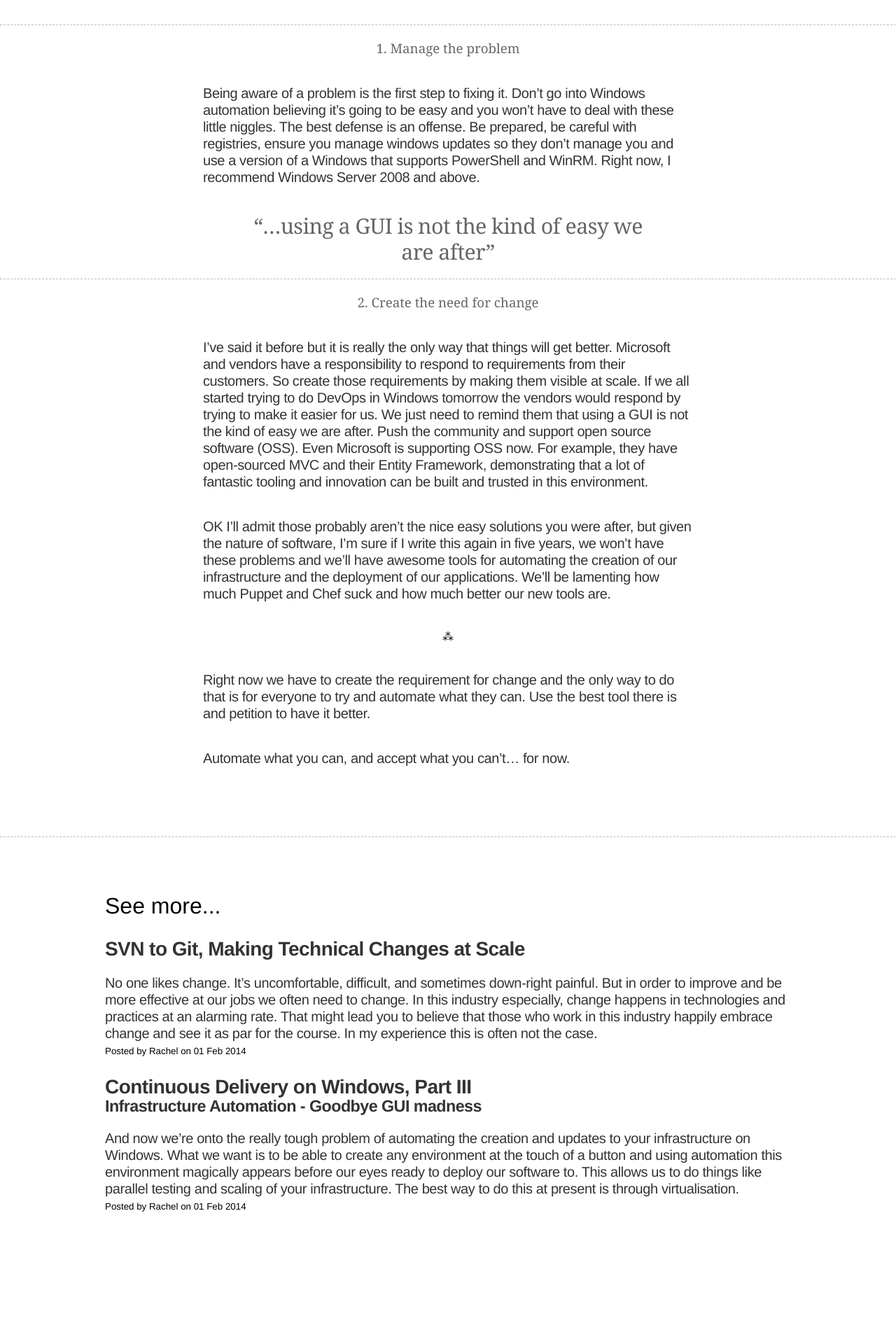
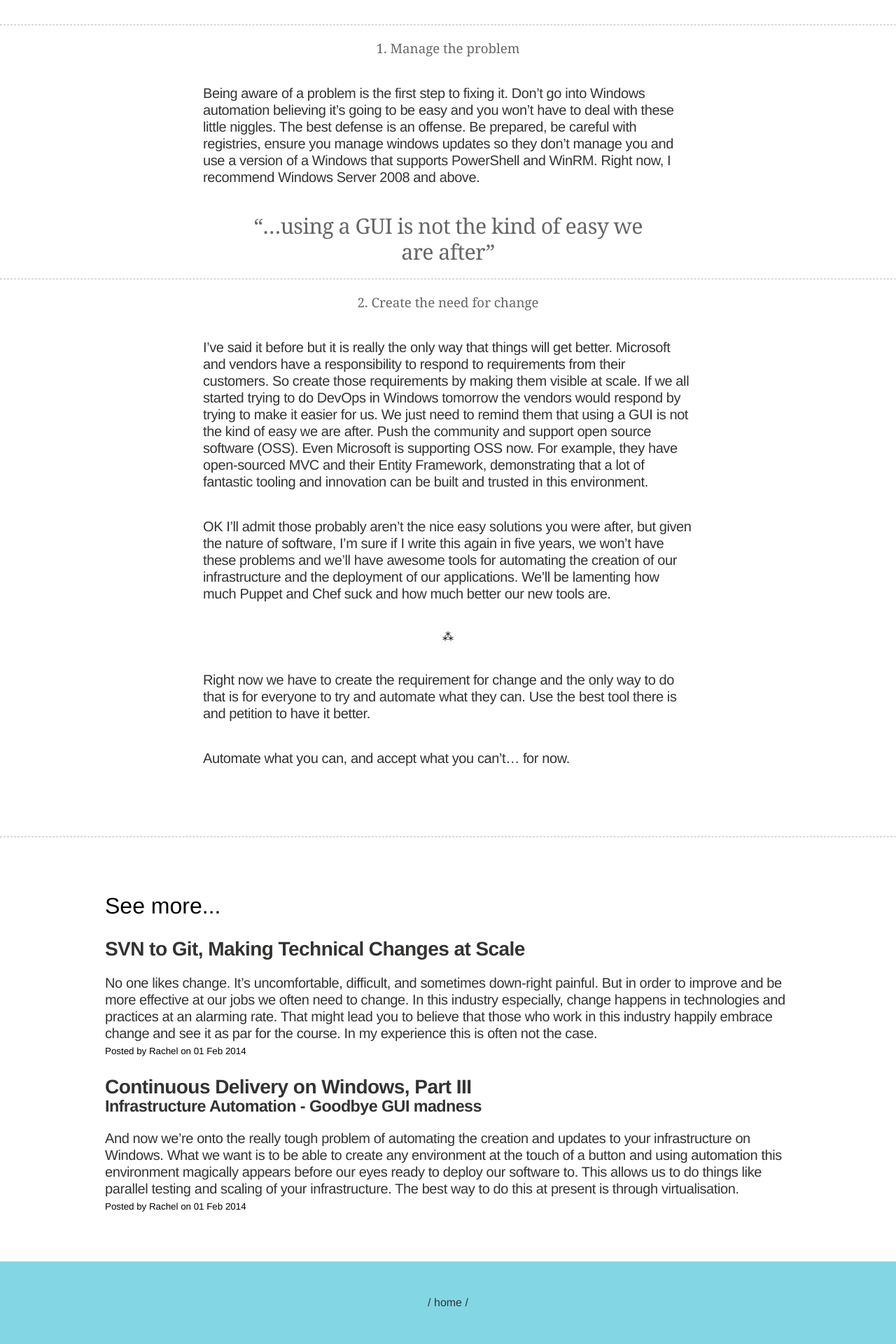
Before and after one commit to caek/caek.github.io, a Jekyll site: the page built from _posts/2014-02-09-CD-Windows-Part-3.markdown, in a window 1280 px wide. Shown: the part 2676-4596 px from the top of the page at 70% size. Built offline with Jekyll 4.4.1, drawn with Linux system fonts in a browser that asks for light colours; nearby versions of some CDN libraries; Markdown is read by kramdown in place of the engine named in the settings; before the commit the page ends 4478 px from its top, so only the background shows below that.

Commit message:
Fixing a link in the svn post. Giving a way to get back home from bottom of post. Navigation still work in progress

```diff
--- a/_layouts/post.html
+++ b/_layouts/post.html
@@ -34,3 +34,10 @@ layout: default
   {% endfor %}
   </div>
 </div>
+<div class="section color blue">
+  <div class="twitter content">
+    <center>
+      <a href="/">/ home /</a></div>
+    </center>
+  </div>
+</div>
--- a/_posts/2014-02-09-SVN-to-GIT.markdown
+++ b/_posts/2014-02-09-SVN-to-GIT.markdown
@@ -43,5 +43,5 @@ When a change is new and it is going well, ensure you celebrate any successes. P
 Remember that not all pilots will be successful. The whole point of it being a pilot is that it is low risk – you aren’t asking the whole organisation to change, just one contained team that you can gauge at any given time of it’s success or failure.
 
 
-Cross posted from the ThoughtWorks P2 Magazine: [Issue 08][article-p2]
+Cross posted from the ThoughtWorks P2 Magazine: [Issue 08](https://thoughtworks.github.io/p2/issue08/svn-git/)
 </div>
--- a/css/sections.css
+++ b/css/sections.css
@@ -33,6 +33,14 @@
 }
 .blue .content {
   background-color: #83d7e5;
+}
+.blue a {
+  color: #333;
+  text-decoration: none;
+}
+.blue p {
+  color: #333;
+  text-align: center;
 }
 
 .blog .content {
```
